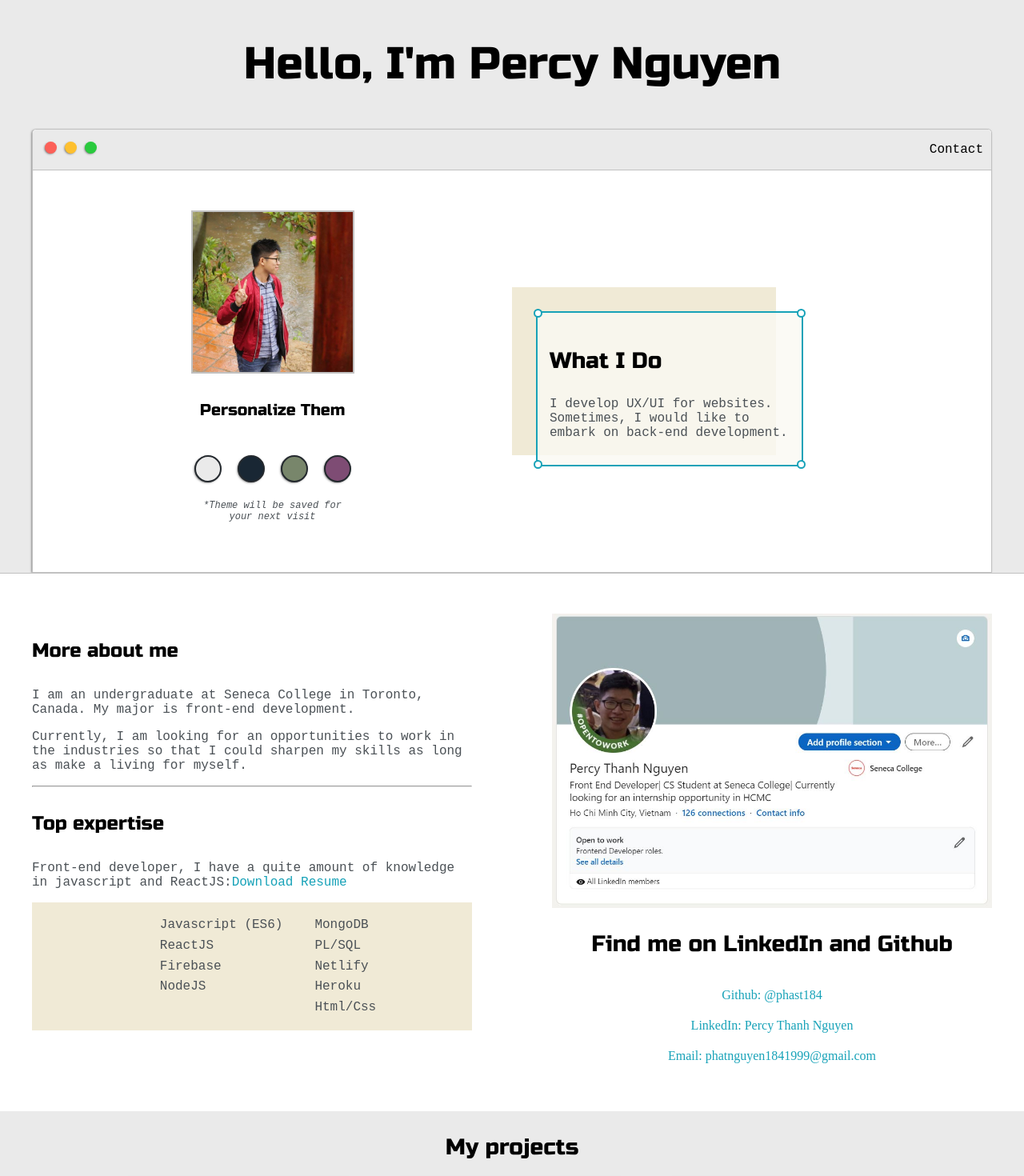
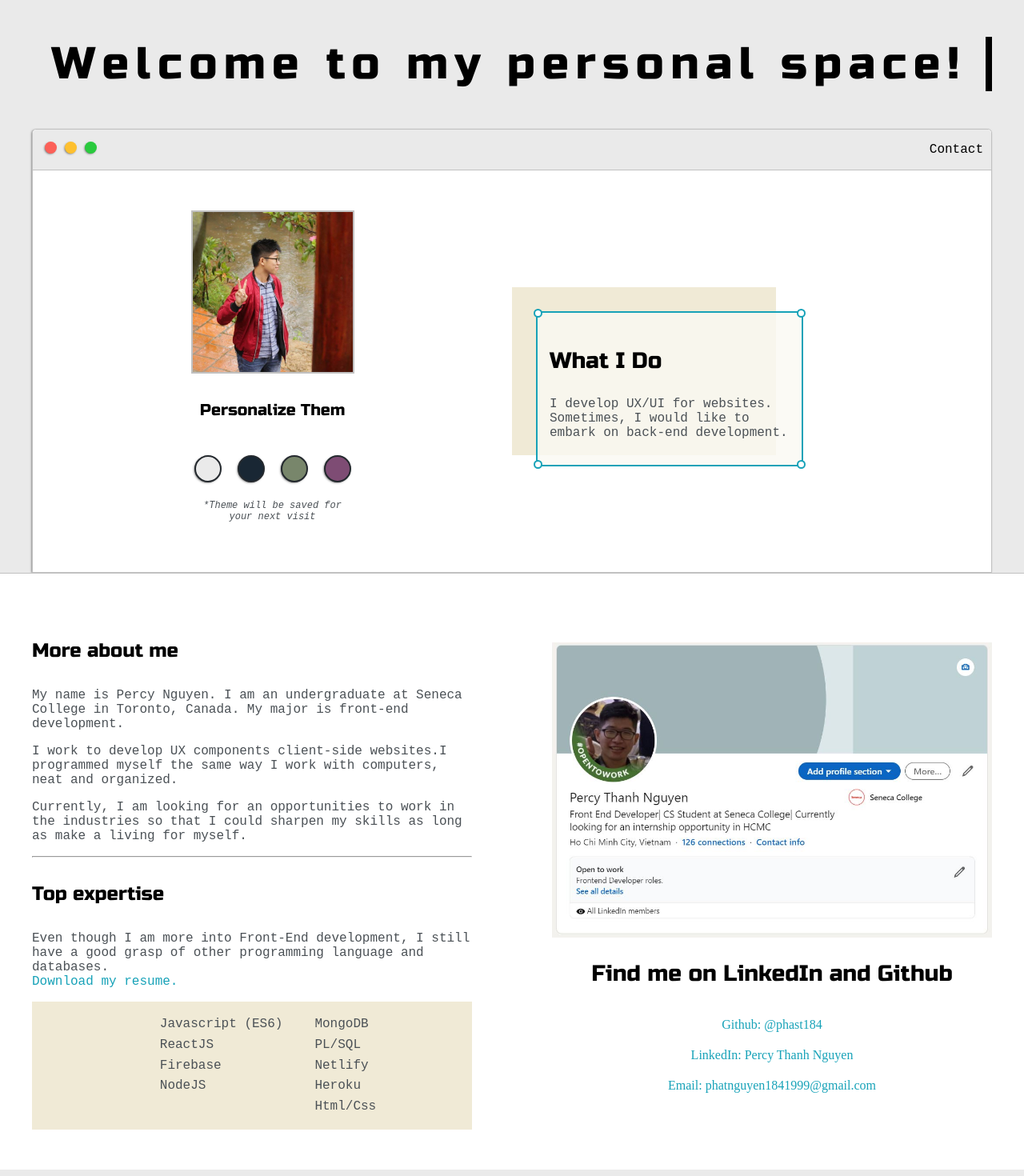
Before and after one commit to phast184/my_portfolio, a React (Create React App) app: page / in a window 1280 px wide. Shown: the top 1470 px of the page at 80% size. Built offline with nearby package versions, Linux system fonts and the light colour scheme; the HTML template or start-up script is replaced by a standard one.

Commit message:
add typing effect

```diff
--- a/src/components/About.js
+++ b/src/components/About.js
@@ -1,7 +1,7 @@
 import React from "react";
 import SkillList from "./SkillList";
 import social_img from "../images/linkedin.JPG";
-import './About.css'
+import "./About.css";
 const About = () => {
   return (
     <>
@@ -11,8 +11,13 @@ const About = () => {
             <div className="about-me">
               <h4>More about me</h4>
               <p>
-                I am an undergraduate at Seneca College in Toronto, Canada. My
-                major is front-end development.
+                My name is Percy Nguyen. I am an undergraduate at Seneca College
+                in Toronto, Canada. My major is front-end development.
+              </p>
+              <p>
+                I work to develop UX components client-side websites.I
+                programmed myself the same way I work with computers, neat and
+                organized.
               </p>
               <p>
                 Currently, I am looking for an opportunities to work in the
@@ -22,8 +27,9 @@ const About = () => {
               <hr />
               <h4>Top expertise</h4>
               <p>
-                Front-end developer, I have a quite amount of knowledge in javascript and ReactJS:
-                <a href="resume.pdf">Download Resume</a>
+                Even though I am more into Front-End development, I still have a
+                good grasp of other programming language and databases. <br/>
+                <a href="resume.pdf">Download my resume.</a>
               </p>
               <SkillList />
             </div>
@@ -34,9 +40,7 @@ const About = () => {
               <a href="https://www.linkedin.com/in/percy-thanh-nguyen-87a720202/">
                 LinkedIn: Percy Thanh Nguyen
               </a>
-              <a href="/">
-                Email: phatnguyen1841999@gmail.com
-              </a>
+              <a href="/">Email: phatnguyen1841999@gmail.com</a>
             </div>
           </div>
         </div>
--- a/src/components/Greeting.css
+++ b/src/components/Greeting.css
@@ -3,3 +3,23 @@
     text-align: center;
     align-items: center;
   }
+
+  .greeting-wrapper h1 {
+    overflow: hidden;
+    border-right: .15em solid var(--mainText); /*the cursor*/
+    white-space: nowrap;
+    letter-spacing: .15em;
+    animation: typing 3.5s steps(40,end),
+    blink-caret .75s step-end infinite; /*more steps will increase the smoothness*/
+
+  }
+
+  @keyframes typing {
+      from {width: 0}
+      to {width: 100%}
+  }
+
+  @keyframes blink-caret{
+    from, to { border-color: transparent }
+    50% { border-color: var(--mainText); }
+  }
--- a/src/components/Intro.js
+++ b/src/components/Intro.js
@@ -8,7 +8,7 @@ const Intro = () => {
   return (
     <section className="s1">
       <div className="main-container">
-        <Greeting context = {"Hello, I'm Percy Nguyen"} />
+        <Greeting context = {"Welcome to my personal space!"} />
         <div className="intro-wrapper">
           <Navbar />
           <IntroLeft />
```
Also changed, not shown: src/components/Intro.css (line endings or trailing spaces), 1 other file (tests, documents, lock files or other folders).
